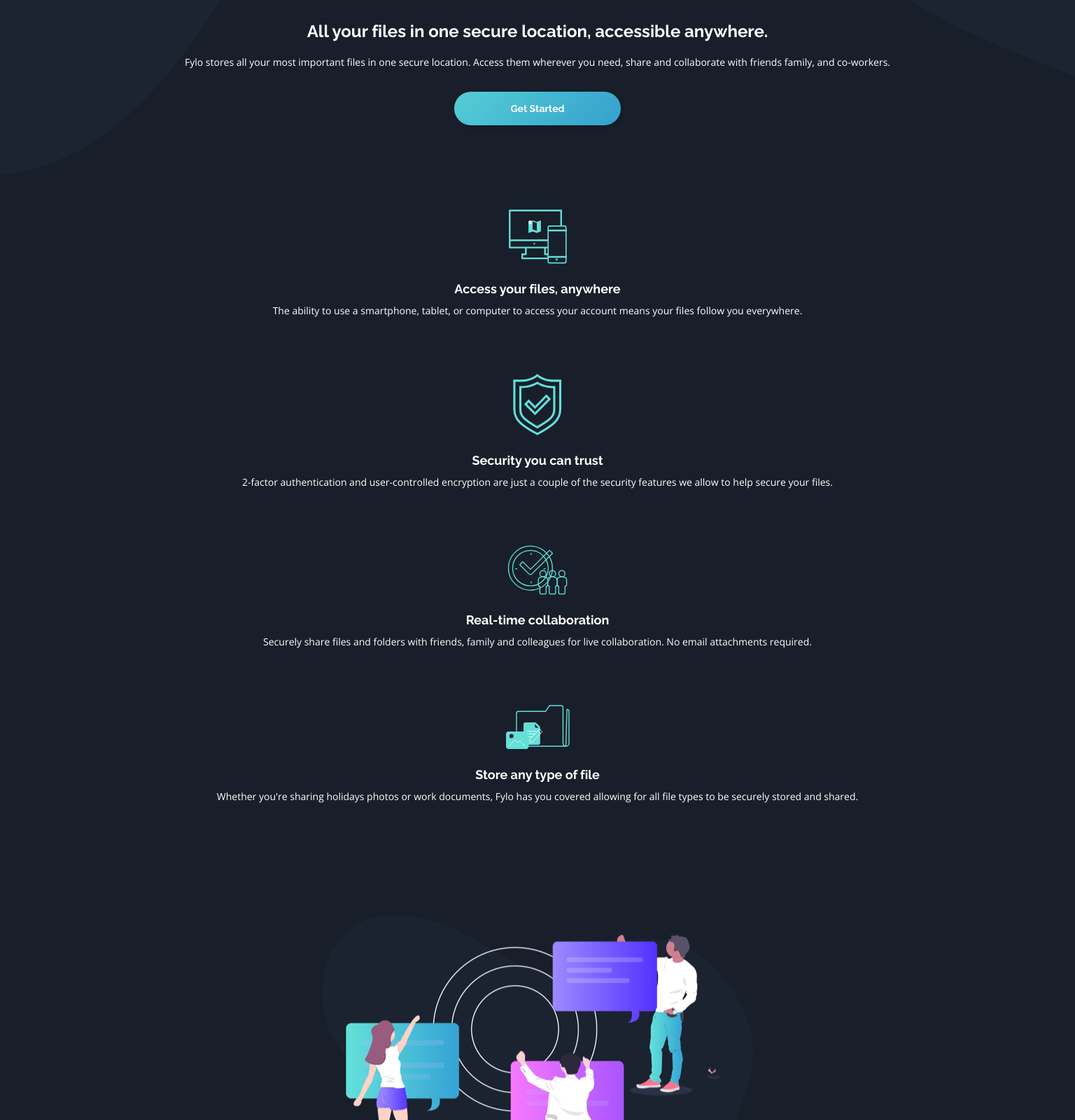
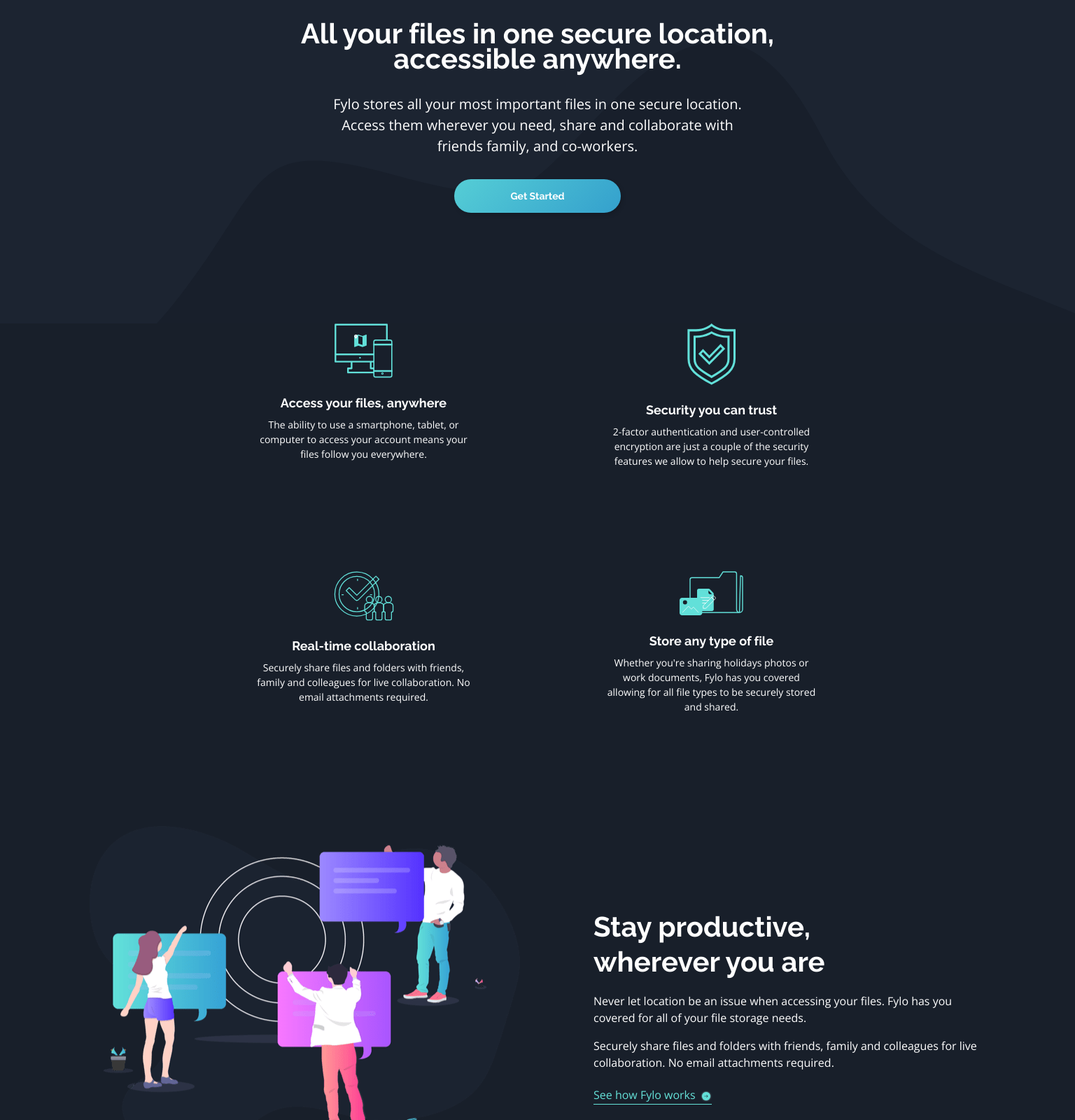
Before and after one commit to florianstancioiu/fylo-dark-theme-landing-page, a React (Vite) app: page / in a window 1536 px wide. Shown: the part 660-2260 px from the top of the page at 70% size. Built offline with nearby package versions, Linux system fonts and the light colour scheme.

Commit message:
Worked on the first 4 sections for desktop

```diff
--- a/src/components/Features.jsx
+++ b/src/components/Features.jsx
@@ -35,6 +35,7 @@
 const Features = () => {
   return (
     <div className={classes.wrapper}>
+      <div className={classes['inner-wrapper']}>
         {features.map((feature) => (
           <Feature
             key={feature.id}
@@ -44,6 +45,7 @@
           />
         ))}
       </div>
+    </div>
   );
 };
 
--- a/src/components/Features.module.css
+++ b/src/components/Features.module.css
@@ -6,3 +6,13 @@
 .wrapper > div {
   padding-bottom: 8rem;
 }
+
+@media screen and (min-width: 1440px) {
+  .inner-wrapper {
+    width: calc(350px + 350px + 147px);
+    margin: 0 auto;
+    display: grid;
+    grid-template-columns: 1fr 1fr;
+    gap: 14.7rem;
+  }
+}
--- a/src/components/Header.module.css
+++ b/src/components/Header.module.css
@@ -26,3 +26,14 @@
   color: var(--clr-eight);
   text-decoration: none;
 }
+
+@media screen and (min-width: 1440px) {
+  .header {
+    max-width: 1280px;
+    margin: 0 auto;
+  }
+
+  .menu {
+    gap: 5.8rem;
+  }
+}
--- a/src/components/Hero.module.css
+++ b/src/components/Hero.module.css
@@ -37,3 +37,35 @@
 .text-wrapper > button {
   margin-bottom: 12rem;
 }
+
+@media screen and (min-width: 1440px) {
+  .wrapper {
+    background-position-y: 600px;
+  }
+
+  .illustration {
+    margin-bottom: 3.6rem;
+  }
+
+  .text-wrapper {
+    max-width: 734px;
+    margin: 0 auto;
+  }
+
+  .title {
+    font-size: 4rem;
+    margin-bottom: 3.2rem;
+  }
+
+  .description {
+    font-size: 2rem;
+    font-weight: 400;
+    line-height: 3rem;
+    width: 589px;
+    margin: 0 auto 3.2rem;
+  }
+
+  .text-wrapper > button {
+    margin-bottom: 15.8rem;
+  }
+}
--- a/src/components/StayProductive.jsx
+++ b/src/components/StayProductive.jsx
@@ -5,6 +5,7 @@
 const StayProductive = () => {
   return (
     <div className={classes.wrapper}>
+      <div className={classes['inner-wrapper']}>
         <div className={classes['image-wrapper']}>
           <img
             src={StayProductiveIllustration}
@@ -15,8 +16,8 @@
         <div className={classes['text-wrapper']}>
           <p className={classes.title}>Stay productive, wherever you are</p>
           <p className={classes.description}>
-          Never let location be an issue when accessing your files. Fylo has you
-          covered for all of your file storage needs.
+            Never let location be an issue when accessing your files. Fylo has
+            you covered for all of your file storage needs.
           </p>
           <p className={classes.description}>
             Securely share files and folders with friends, family and colleagues
@@ -28,6 +29,7 @@
           </a>
         </div>
       </div>
+    </div>
   );
 };
 
--- a/src/components/StayProductive.module.css
+++ b/src/components/StayProductive.module.css
@@ -60,3 +60,36 @@
   background-color: var(--clr-five);
   bottom: -0.6rem;
 }
+
+@media screen and (min-width: 1440px) {
+  .inner-wrapper {
+    width: 1280px;
+    margin: 0 auto;
+    display: flex;
+    justify-content: space-between;
+    align-items: center;
+    gap: 5.7rem;
+  }
+
+  .title {
+    width: 498px;
+    font-size: 4rem;
+    font-weight: 700;
+    line-height: 5rem;
+    text-align: left;
+    margin-bottom: 1.9rem;
+  }
+
+  .description {
+    font-size: 1.6rem;
+    font-weight: 400;
+    line-height: 2.4rem;
+    max-width: 560px;
+  }
+
+  .text-btn {
+    font-size: 1.6rem;
+    display: inline-block;
+    margin-top: 0.8rem;
+  }
+}
```
Lines whose indentation alone changed are shown as unchanged.
